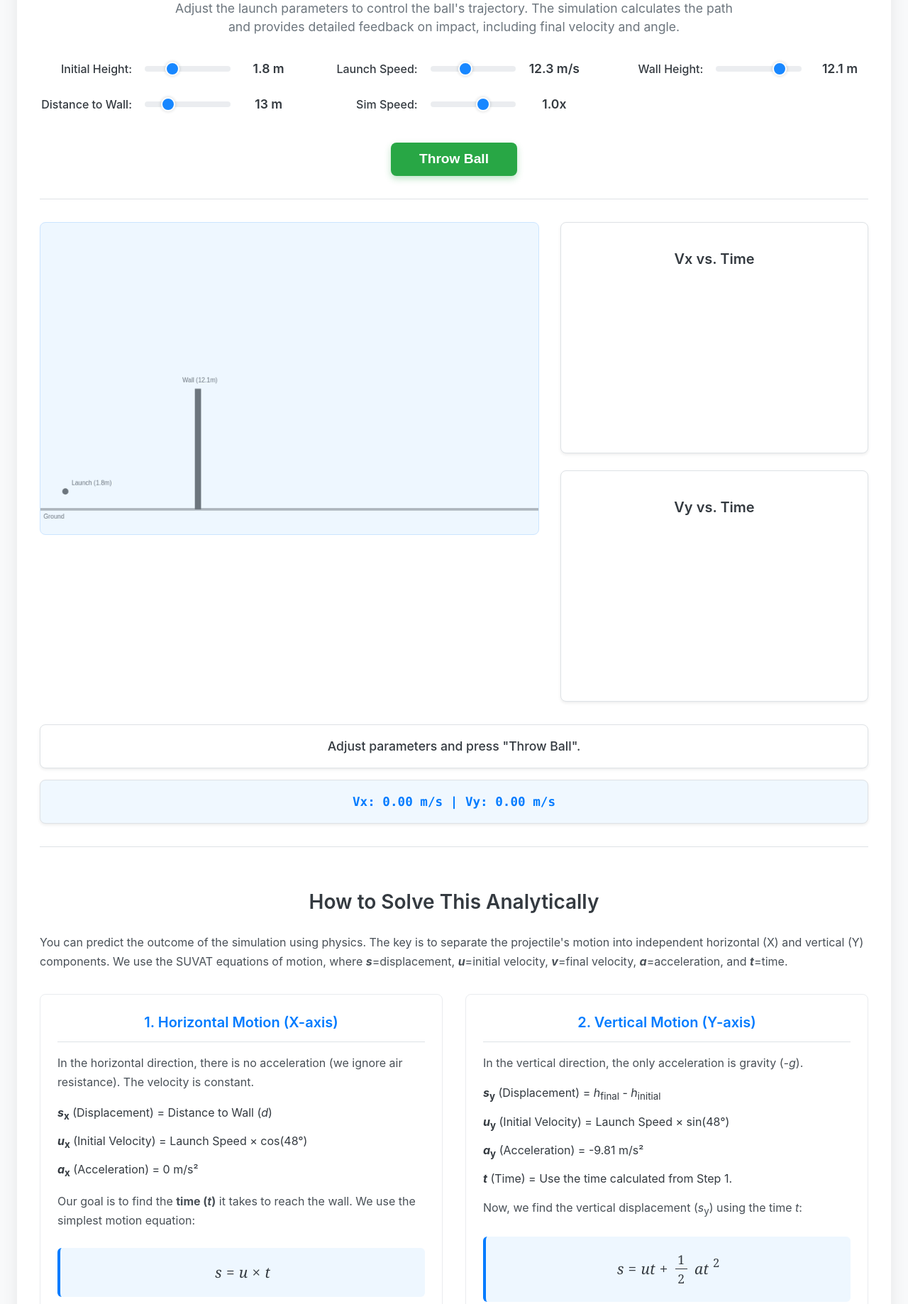
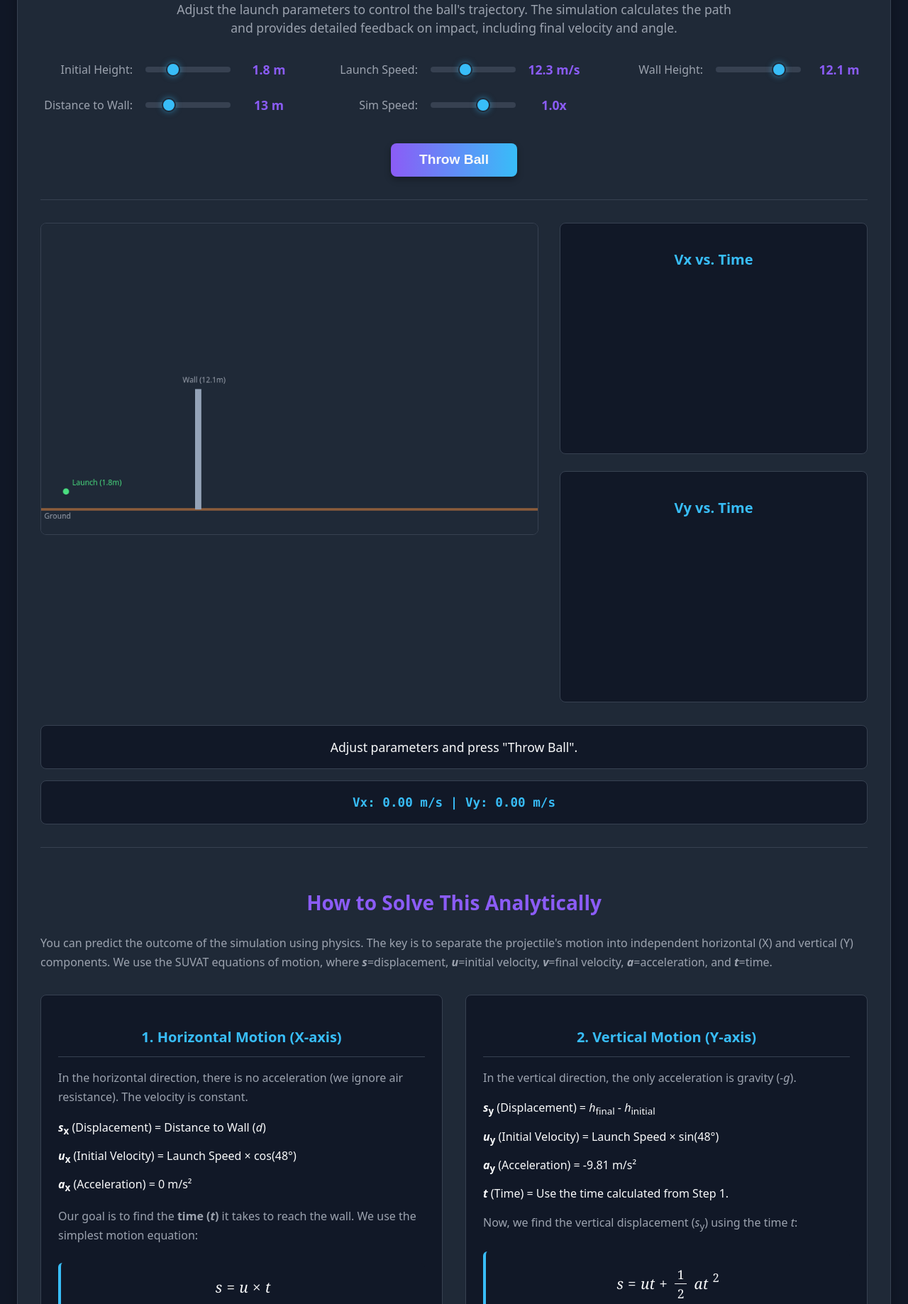
Before and after one commit to lallravi/projectile-motion, a plain HTML site: page index.html in a window 1280 px wide. Shown: the part 153-1991 px from the top of the page at 71% size. Drawn offline with Linux system fonts and the light colour scheme.

Commit message:
Update index.html

```diff
--- a/index.html
+++ b/index.html
@@ -6,30 +6,31 @@
     <title>Modeling IB Physics : Kinematics</title>
 
     <style>
+        /* === USER'S DARK THEME APPLIED === */
         :root {
-            --blue: #007bff;
-            --red: #dc3545; /* This red will be used for the graph lines */
-            --green: #28a745;
-            --white: #fff;
-            --gray: #6c757d;
-            --gray-dark: #343a40;
-            --primary: #007bff;
-            --secondary: #6c757d;
-            --success: #28a745;
-            --light: #f8f9fa;
-            --dark: #343a40;
-            --black: #000; /* This black will be used for the graph axes */
-            --font-family-sans-serif: -apple-system, BlinkMacSystemFont, "Segoe UI", Roboto, "Helvetica Neue", Arial, sans-serif;
-            --font-family-monospace: SFMono-Regular, Menlo, Monaco, Consolas, "Liberation Mono", "Courier New", monospace;
+            --bg-color: #111827;
+            --card-bg: #1f2937;
+            --primary-text: #f9fafb;
+            --secondary-text: #9ca3af;
+            --accent-purple: #8b5cf6;
+            --accent-blue: #38bdf8;
+            --success-green: #4ade80;
+            --failure-red: #f87171;
+            --border-color: #374151;
+            --shadow-color: rgba(0, 0, 0, 0.25);
+
+            /* Graph specific colors */
+            --graph-line-red: #f87171;
+            --graph-axis-color: var(--secondary-text);
         }
 
         body {
-            font-family: var(--font-family-sans-serif);
+            font-family: system-ui, -apple-system, BlinkMacSystemFont, "Segoe UI", Roboto, "Helvetica Neue", Arial, sans-serif;
             font-size: 1rem;
             font-weight: 400;
             line-height: 1.5;
-            color: var(--dark);
-            background-color: var(--light);
+            color: var(--primary-text);
+            background-color: var(--bg-color);
             margin: 0;
             padding: 1.5rem;
             display: flex;
@@ -39,11 +40,12 @@
         .container {
             width: 100%;
             max-width: 1400px;
-            background: var(--white);
+            background: var(--card-bg);
             border-radius: 0.75rem;
-            box-shadow: 0 0.5rem 1.5rem rgba(0, 0, 0, 0.07);
+            box-shadow: 0 0.5rem 1.5rem var(--shadow-color);
             padding: 2rem;
             box-sizing: border-box;
+            border: 1px solid var(--border-color);
         }
 
         .header-container {
@@ -61,20 +63,20 @@
             margin-top: 0;
             margin-bottom: 0;
             font-size: 2.25rem;
+            color: var(--primary-text);
         }
 
         h2, h3 {
             text-align: center;
-            color: var(--dark);
             font-weight: 600;
         }
-        h2 { font-size: 1.75rem; }
-        h3 { font-size: 1.25rem; color: var(--gray-dark); margin-bottom: 1rem; }
+        h2 { font-size: 1.75rem; color: var(--accent-purple); }
+        h3 { font-size: 1.25rem; color: var(--accent-blue); margin-bottom: 1rem; }
 
         p.description {
             text-align: center;
             font-size: 1.1rem;
-            color: var(--secondary);
+            color: var(--secondary-text);
             max-width: 800px;
             margin: 0.5rem auto 2rem auto;
         }
@@ -83,7 +85,7 @@
             grid-template-columns: repeat(auto-fit, minmax(320px, 1fr));
             gap: 1.5rem 2.5rem;
             margin-bottom: 2rem;
-            border-bottom: 1px solid #dee2e6;
+            border-bottom: 1px solid var(--border-color);
             padding-bottom: 2rem;
         }
         .control-group {
@@ -92,39 +94,36 @@
             align-items: center;
             gap: 1rem;
         }
-        .slider-label { font-weight: 500; text-align: right; color: var(--gray-dark); }
-        .slider-value { font-weight: 600; color: var(--danger); text-align: center; font-size: 1.1rem; }
+        .slider-label { font-weight: 500; text-align: right; color: var(--secondary-text); }
+        .slider-value { font-weight: 600; color: var(--accent-purple); text-align: center; font-size: 1.1rem; }
 
         input[type="range"] {
             -webkit-appearance: none;
             width: 100%;
             height: 8px;
-            background: #e9ecef;
+            background: var(--border-color);
             border-radius: 5px;
             outline: none;
-            opacity: 0.9;
-            transition: opacity .2s;
         }
-        input[type="range"]:hover { opacity: 1; }
         input[type="range"]::-webkit-slider-thumb {
             -webkit-appearance: none;
             appearance: none;
             width: 20px;
             height: 20px;
-            background: var(--primary);
+            background: var(--accent-blue);
             cursor: pointer;
             border-radius: 50%;
-            border: 2px solid var(--white);
-            box-shadow: 0 0 5px rgba(0,0,0,0.2);
+            border: 2px solid var(--card-bg);
+            box-shadow: 0 0 8px rgba(56, 189, 248, 0.5);
         }
         input[type="range"]::-moz-range-thumb {
             width: 20px;
             height: 20px;
-            background: var(--primary);
+            background: var(--accent-blue);
             cursor: pointer;
             border-radius: 50%;
-            border: 2px solid var(--white);
-            box-shadow: 0 0 5px rgba(0,0,0,0.2);
+            border: 2px solid var(--card-bg);
+            box-shadow: 0 0 8px rgba(56, 189, 248, 0.5);
         }
 
         .button-container {
@@ -137,17 +136,17 @@
             padding: 0.8rem 2.5rem;
             font-size: 1.2rem;
             font-weight: 600;
-            color: var(--white);
-            background-color: var(--success);
+            color: var(--primary-text);
+            background-image: linear-gradient(to right, var(--accent-purple), var(--accent-blue));
             border: none;
             border-radius: 0.5rem;
             cursor: pointer;
             transition: all 0.2s ease-in-out;
-            box-shadow: 0 4px 10px rgba(40, 167, 69, 0.3);
+            box-shadow: 0 4px 10px rgba(0, 0, 0, 0.3);
         }
         #throwButton:hover {
             transform: translateY(-2px);
-            box-shadow: 0 6px 12px rgba(40, 167, 69, 0.4);
+            box-shadow: 0 6px 12px rgba(0, 0, 0, 0.4);
         }
 
         .main-content-area {
@@ -160,9 +159,9 @@
         #simulationCanvas {
             width: 100%;
             height: auto;
-            background-color: #eef7ff;
+            background-color: var(--card-bg); /* Match card */
             border-radius: 0.5rem;
-            border: 1px solid #cce5ff;
+            border: 1px solid var(--border-color);
         }
         .graphs-wrapper {
             display: flex;
@@ -170,11 +169,10 @@
             gap: 1.5rem;
         }
         .graph-container {
-            background-color: var(--white);
-            border: 1px solid #dee2e6;
+            background-color: var(--bg-color); /* Match main bg */
+            border: 1px solid var(--border-color);
             border-radius: 0.5rem;
             padding: 1rem;
-            box-shadow: 0 0.125rem 0.25rem rgba(0,0,0,.075);
         }
 
         .output-panels {
@@ -188,25 +186,23 @@
             font-weight: 500;
             text-align: center;
             padding: 1rem;
-            background-color: var(--white);
-            border: 1px solid #dee2e6;
+            background-color: var(--bg-color); /* Match main bg */
+            border: 1px solid var(--border-color);
             border-radius: 0.5rem;
-            box-shadow: 0 0.125rem 0.25rem rgba(0,0,0,.075);
             line-height: 1.6;
         }
         #velocity-display {
-            font-family: var(--font-family-monospace);
+            font-family: SFMono-Regular, Menlo, Monaco, Consolas, "Liberation Mono", "Courier New", monospace;
             font-weight: 600;
-            color: var(--primary);
-            background-color: #f0f8ff;
+            color: var(--accent-blue);
         }
 
         .guidance-section {
             margin-top: 2rem;
             padding-top: 2rem;
-            border-top: 1px solid #dee2e6;
+            border-top: 1px solid var(--border-color);
         }
-        .guidance-section p { line-height: 1.7; color: #495057; }
+        .guidance-section p { line-height: 1.7; color: var(--secondary-text); }
         .two-column-layout {
             display: grid;
             grid-template-columns: 1fr 1fr;
@@ -214,23 +210,22 @@
             margin: 2rem 0;
         }
         .column {
-            background-color: var(--white);
+            background-color: var(--bg-color);
             padding: 1.5rem;
             border-radius: 0.5rem;
-            border: 1px solid #e9ecef;
+            border: 1px solid var(--border-color);
         }
         .column h3 {
-            margin-top: 0;
-            color: var(--primary);
-            border-bottom: 1px solid #dee2e6;
+            color: var(--accent-blue);
+            border-bottom: 1px solid var(--border-color);
             padding-bottom: 0.75rem;
         }
         .column ul { list-style-type: none; padding-left: 0; }
         .column li { margin-bottom: 0.75rem; }
 
         .equation-box {
-            background-color: #eef7ff;
-            border-left: 4px solid var(--blue);
+            background-color: var(--bg-color);
+            border-left: 4px solid var(--accent-blue);
             padding: 1.2rem;
             margin: 1.5rem 0;
             border-radius: 0.375rem;
@@ -238,8 +233,7 @@
             text-align: center;
         }
         .final-equation-box {
-            background-color: #eaf6eb;
-            border-left-color: var(--green);
+            border-left-color: var(--success-green);
         }
         .equation {
             font-size: 1.3rem;
@@ -251,35 +245,14 @@
             gap: 0.3em;
         }
         .equation i { font-style: italic; }
-        .equation sub, .equation sup {
-            font-size: 0.8em;
-            line-height: 1;
-            position: relative;
-        }
+        .equation sub, .equation sup { font-size: 0.8em; line-height: 1; position: relative; }
         .equation sup { bottom: 0.5em; }
         .equation sub { top: 0.3em; }
-        .equation .fraction {
-            display: inline-flex;
-            flex-direction: column;
-            text-align: center;
-            vertical-align: middle;
-            margin: 0 0.2em;
-        }
-        .equation .numerator {
-            font-size: 1.1rem;
-            padding: 0 0.2em;
-            border-bottom: 1.5px solid var(--dark);
-        }
-        .equation .denominator {
-            font-size: 1.1rem;
-            padding: 0 0.2em;
-        }
+        .equation .fraction { display: inline-flex; flex-direction: column; text-align: center; vertical-align: middle; margin: 0 0.2em; }
+        .equation .numerator { font-size: 1.1rem; padding: 0 0.2em; border-bottom: 1.5px solid var(--primary-text); }
+        .equation .denominator { font-size: 1.1rem; padding: 0 0.2em; }
 
-        @media (max-width: 1200px) {
-            .main-content-area {
-                grid-template-columns: 1fr;
-            }
-        }
+        @media (max-width: 1200px) { .main-content-area { grid-template-columns: 1fr; } }
         @media (max-width: 768px) {
             .header-container { flex-direction: column; gap: 10px; }
             .two-column-layout { grid-template-columns: 1fr; }
@@ -295,11 +268,6 @@
 <div class="container">
 
     <div class="header-container">
-        <!--
-            IMPORTANT:
-            1. Put your logo file (e.g., "my-logo.png") in the same folder as this HTML file.
-            2. Change "logo-placeholder.png" below to your actual file name.
-        -->
         <img id="logo" src="my-logo.png" alt="Logo">
         <h1>MODELING IB PHYSICS : KINEMATICS</h1>
     </div>
@@ -460,24 +428,36 @@
             return { x: 40 + x_m * scale, y: groundLevel - y_m * scale };
         }
 
+        // --- JAVASCRIPT DRAWING COLORS UPDATED FOR DARK THEME ---
         function drawScene() {
             ctx.clearRect(0, 0, canvas.width, canvas.height);
-            ctx.strokeStyle = '#adb5bd';
+            // Match canvas background to the card background
+            ctx.fillStyle = getComputedStyle(document.documentElement).getPropertyValue('--card-bg').trim();
+            ctx.fillRect(0, 0, canvas.width, canvas.height);
+
+            // Ground
+            ctx.strokeStyle = '#8B5C3B'; // Light Brown
             ctx.lineWidth = 4;
             ctx.beginPath();
             ctx.moveTo(0, groundLevel);
             ctx.lineTo(canvas.width, groundLevel);
             ctx.stroke();
-            ctx.fillStyle = '#6c757d';
-            ctx.font = '12px var(--font-family-sans-serif)';
-            ctx.fillText("Ground", 5, groundLevel + 15);
+
+            // Wall
             const wallTopLeft = transform(wallDistance, wallHeight);
             const wallPixelHeight = groundLevel - wallTopLeft.y;
-            ctx.fillStyle = '#6c757d';
+            ctx.fillStyle = '#94A3B8'; // Light Blue-Gray
             ctx.fillRect(wallTopLeft.x, wallTopLeft.y, 10, Math.max(0, wallPixelHeight));
+
+            // Labels
+            ctx.fillStyle = getComputedStyle(document.documentElement).getPropertyValue('--secondary-text').trim();
+            ctx.font = '12px system-ui';
+            ctx.fillText("Ground", 5, groundLevel + 15);
             ctx.fillText(`Wall (${wallHeight.toFixed(1)}m)`, wallTopLeft.x - 20, wallTopLeft.y - 10);
+
+            // Launch point
             const launchPos = transform(0, initialHeight);
-            ctx.fillStyle = 'var(--primary)';
+            ctx.fillStyle = '#4ADE80'; // Vibrant Green
             ctx.beginPath();
             ctx.arc(launchPos.x, launchPos.y, 5, 0, 2 * Math.PI);
             ctx.fill();
@@ -501,7 +481,7 @@
 
         function drawBallAndTrajectory() {
             if (trajectory.length > 1) {
-                ctx.strokeStyle = 'rgba(220, 53, 69, 0.7)';
+                ctx.strokeStyle = 'rgba(56, 189, 248, 0.7)'; // Light Blue Trajectory
                 ctx.lineWidth = 2.5;
                 ctx.beginPath();
                 const startPoint = transform(trajectory[0].x, trajectory[0].y);
@@ -510,14 +490,14 @@
                 ctx.stroke();
             }
             const ballPos = transform(ball.x, ball.y);
-            ctx.fillStyle = 'var(--danger)';
+            ctx.fillStyle = '#FDE047'; // Bright Yellow Ball
             ctx.beginPath();
             ctx.arc(ballPos.x, ballPos.y, 7, 0, 2 * Math.PI);
             ctx.fill();
 
             const vectorScale = 6;
-            const vxColor = 'var(--blue)';
-            const vyColor = 'var(--danger)';
+            const vxColor = '#A78BFA'; // Purple
+            const vyColor = '#F472B6'; // Pink
 
             const vx_end_x = ballPos.x + ball.vx * vectorScale;
             ctx.beginPath();
@@ -528,7 +508,7 @@
             ctx.stroke();
             drawArrowhead(ballPos.x, ballPos.y, vx_end_x, ballPos.y, vxColor);
             ctx.fillStyle = vxColor;
-            ctx.font = 'bold 12px var(--font-family-sans-serif)';
+            ctx.font = 'bold 12px system-ui';
             ctx.fillText('Vx', vx_end_x + 5, ballPos.y + 4);
 
             const vy_end_y = ballPos.y - currentVy * vectorScale;
@@ -543,17 +523,17 @@
             ctx.fillText('Vy', ballPos.x + 5, vy_end_y - 5);
         }
 
-        // --- JAVASCRIPT GRAPH COLOR LOGIC UPDATED ---
         function drawGraph(gCtx, data, timeLimit, yRange, color) {
             const w = gCtx.canvas.width, h = gCtx.canvas.height;
             const padX = 40, padY = 25;
             gCtx.clearRect(0, 0, w, h);
 
-            // Draw axes and labels in black
-            gCtx.strokeStyle = 'var(--black)';
-            gCtx.fillStyle = 'var(--black)';
+            // Draw axes and labels
+            const axisColor = getComputedStyle(document.documentElement).getPropertyValue('--graph-axis-color').trim();
+            gCtx.strokeStyle = axisColor;
+            gCtx.fillStyle = axisColor;
             gCtx.lineWidth = 1;
-            gCtx.font = '11px var(--font-family-sans-serif)';
+            gCtx.font = '11px system-ui';
             gCtx.beginPath();
             gCtx.moveTo(padX, padY); gCtx.lineTo(padX, h - padY); gCtx.lineTo(w - padX, h - padY);
             gCtx.stroke();
@@ -573,8 +553,8 @@
 
             if (data.length < 2) return;
 
-            // Draw the plotted line with the specified color (now red)
-            gCtx.strokeStyle = color;
+            // Draw the plotted line
+            gCtx.strokeStyle = getComputedStyle(document.documentElement).getPropertyValue(color).trim();
             gCtx.lineWidth = 2.5;
             gCtx.beginPath();
             data.forEach((point, i) => {
@@ -589,15 +569,12 @@
             const timeLimit = finalTime > 0 ? finalTime : (time > 0 ? time : 1);
             const vxRange = { min: ball.vx - 2, max: ball.vx + 2 };
             if (ball.vx === 0) { vxRange.min = -2; vxRange.max = 2; }
-            // Call with red color for the line
-            drawGraph(vxCtx, vxData, timeLimit, vxRange, 'var(--red)');
+            drawGraph(vxCtx, vxData, timeLimit, vxRange, '--graph-line-red');
 
             const vyMaxAbs = Math.max(Math.abs(ball.vy), Math.abs(ball.vy + G * timeLimit));
             const vyRange = { min: -vyMaxAbs - 5, max: vyMaxAbs + 5 };
-            // Call with red color for the line
-            drawGraph(vyCtx, vyData, timeLimit, vyRange, 'var(--red)');
+            drawGraph(vyCtx, vyData, timeLimit, vyRange, '--graph-line-red');
         }
-        // --- END OF JAVASCRIPT UPDATES ---
 
         function startSimulation() {
             if (animationFrameId) cancelAnimationFrame(animationFrameId);
```
